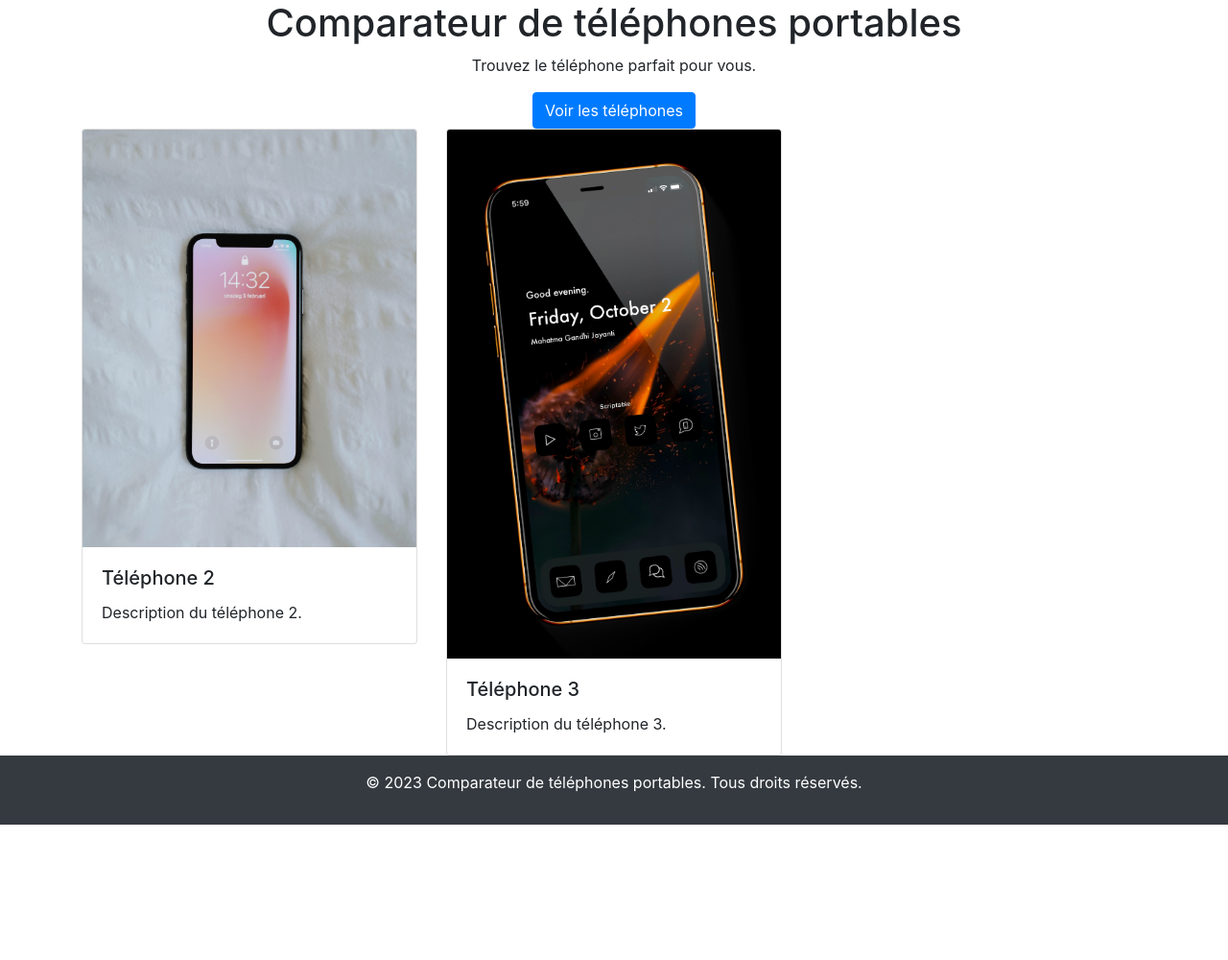
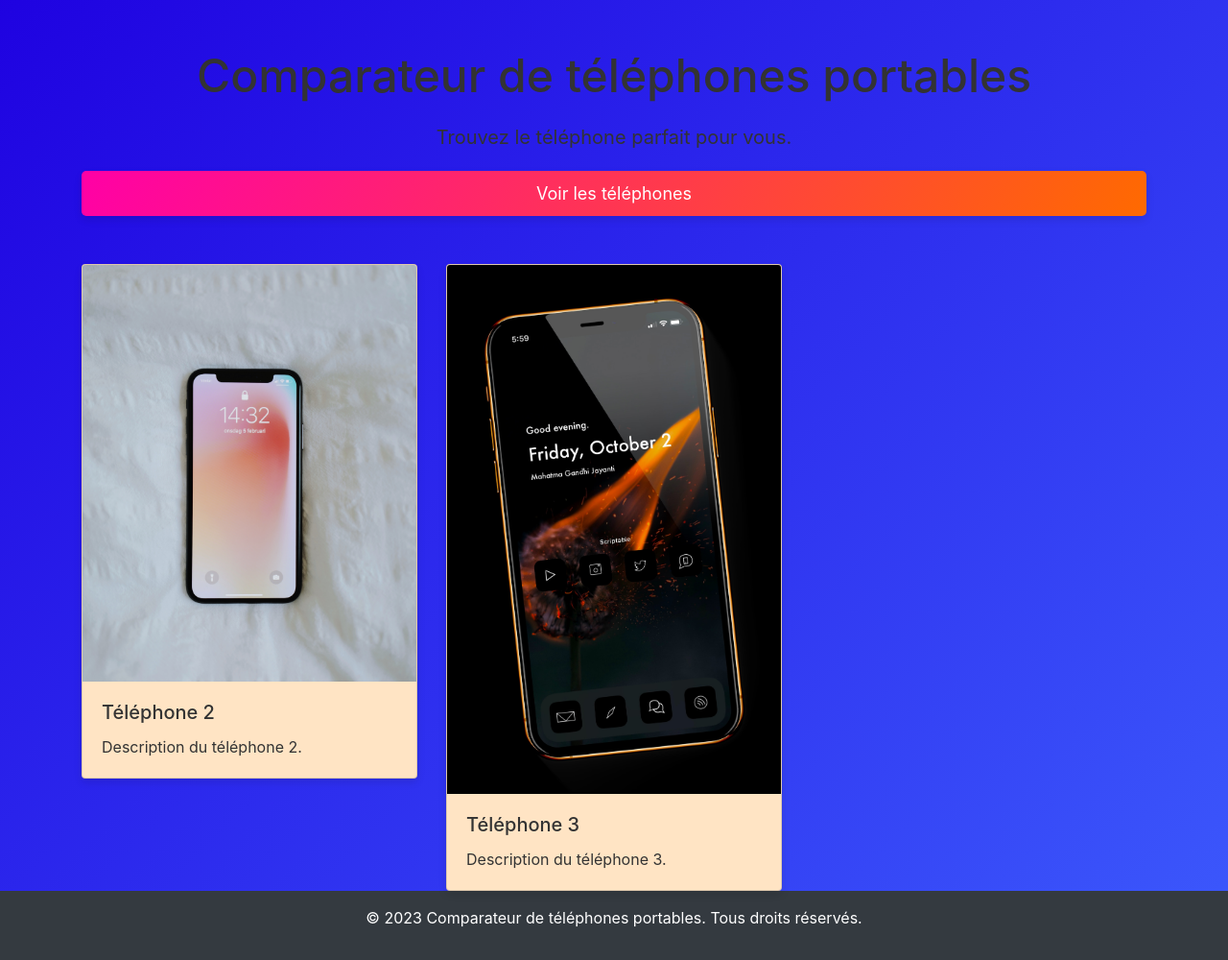
Before and after one commit to abou-dev/Site_Scrapping, a Django app: template Site_Scrapping/Site_Scrapping/templates/pages/index.html in a window 1280 px wide. Shown: the part 56-1056 px from the top of the page at 96% size. Before the commit the page ends 915 px from the top, so only its background shows below. Run offline with Django 4.2, Linux system fonts and the light colour scheme; the template is opened without the code that fills it, so the values that code supplies are empty; some libraries are stand-ins or nearby versions.

Commit message:
bbbbbbbbbbbbbbbbbbbbbbbbb

```diff
--- a/Site_Scrapping/Site_Scrapping/templates/pages/index.html
+++ b/Site_Scrapping/Site_Scrapping/templates/pages/index.html
@@ -5,22 +5,61 @@
 <head>
    <title>Comparateur de téléphones portables</title>
    <link rel="stylesheet" href="{% static 'css/bootstrap.min.css' %}" />
+   <style>
+      /* Dégradé pour le background du body */
+      body {
+         background: linear-gradient(135deg, #1e00e0, #3c59fc);
+         color: #333;
+      }
 
+      /* Styles pour la section hero */
+      .hero {
+         padding: 50px 0;
+         text-align: center;
+      }
 
+      .hero h1 {
+         font-size: 48px;
+         margin-bottom: 20px;
+      }
+
+      .hero p {
+         font-size: 20px;
+         margin-bottom: 0;
+      }
+
+      /* Ombre pour les cartes */
+      .card {
+        background-color:bisque;
+         box-shadow: 0 4px 8px rgba(0, 0, 0, 0.1);
+      }
+
+      /* Styles pour le bouton */
+      .compare-button {
+         display: block;
+         margin: 0 auto; /* Centrer horizontalement */
+         margin-top: 20px; /* Espacement du haut */
+         padding: 10px 30px;
+         background: linear-gradient(298deg, #ff6a00, #ff00a6);
+         color: white;
+         font-size: 18px;
+         border: none;
+         border-radius: 5px;
+         cursor: pointer;
+         box-shadow: 0 4px 8px rgba(0, 0, 0, 0.1);
+      }
+
+      .compare-button:hover {
+         background: linear-gradient(298deg, #ff00a6, #ff6a00);
+      }
+   </style>
 </head>
 <body>
    <header>
       <nav class="navbar navbar-expand-lg navbar-dark bg-dark">
          <a class="navbar-brand" href="#">Comparateur de téléphones portables</a>
-        <button
-          class="navbar-toggler"
-          type="button"
-          data-toggle="collapse"
-          data-target="#navbarNav"
-          aria-controls="navbarNav"
-          aria-expanded="false"
-          aria-label="Toggle navigation"
-        >
+         <button class="navbar-toggler" type="button" data-toggle="collapse" data-target="#navbarNav"
+            aria-controls="navbarNav" aria-expanded="false" aria-label="Toggle navigation">
             <span class="navbar-toggler-icon"></span>
          </button>
          <div class="collapse navbar-collapse" id="navbarNav">
@@ -49,7 +88,7 @@
       <div class="container">
          <h1>Comparateur de téléphones portables</h1>
          <p>Trouvez le téléphone parfait pour vous.</p>
-        <a href="#" class="btn btn-primary">Voir les téléphones</a>
+         <a href="#" class="btn btn-primary compare-button">Voir les téléphones</a>
       </div>
    </section>
 
@@ -64,12 +103,11 @@
                      alt="Téléphone 1"
                   /></a>
                   <a class="card-body" href="{% url 'jewellery' %}?data={{ data | urlencode }}">
-            <div >
+                     <div>
                         <h5 class="card-title">{{data.designation}}</h5>
                         <p class="card-text">desc</p>
                      </div>
                   </a>
-
                </div>
             </div>
             {% endfor %}
```
Also changed, not shown: Site_Scrapping/Site_Scrapping/templates/pages/jewellery.html (+85 -27 lines). Lines whose indentation alone changed are shown as unchanged.
